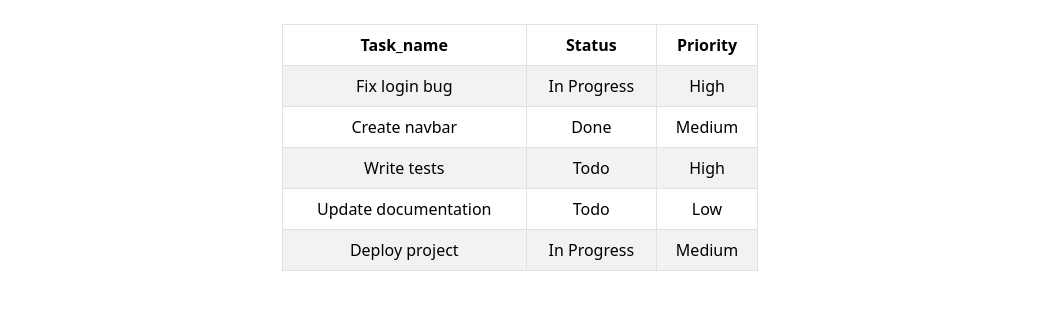
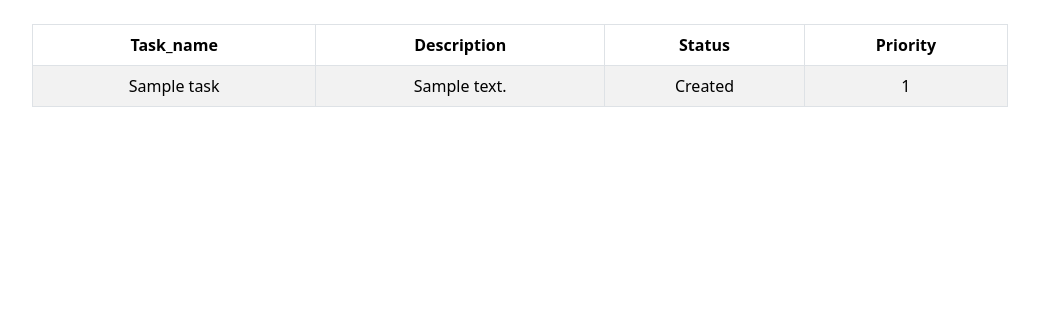
Before and after one commit to asmpc/Django, a Django app: page /tasks/tasks in a window 1280 px wide. Shown: the part 56-366 px from the top of the page, without its empty margins (120-1159 px from the left). Run offline with Django 5.2, Linux system fonts and the light colour scheme; tables that the repository leaves empty hold one stand-in row (values such as "Sample post").

Commit message:
+ changed views & templates

```diff
--- a/src/task_manager/views.py
+++ b/src/task_manager/views.py
@@ -1,6 +1,8 @@
 from django.shortcuts import render
 
 from django.http import HttpResponse
+
+from task_manager.models import Tasks
 
 # MTV
 def index(request):
@@ -22,15 +24,8 @@ def user(request):
     return render (request,"users.html", context=context)
 
 def task(request):
-    tasks = [
-        {"task_name": "Fix login bug", "status": "in progress", "priority": "high"},
-        {"task_name": "Create navbar", "status": "done", "priority": "medium"},
-        {"task_name": "Write tests", "status": "todo", "priority": "high"},
-        {"task_name": "Update documentation", "status": "todo", "priority": "low"},
-        {"task_name": "Deploy project", "status": "in progress", "priority": "medium"}
-    ]
 
     context = {
-        'tasks': tasks,
+        'tasks': Tasks.objects.all().order_by('id')
     }
     return render (request,"tasks.html", context=context)
--- a/templates/tasks/tasks.html
+++ b/templates/tasks/tasks.html
@@ -23,12 +23,13 @@
 }
 </style>
 
-<div class="container mt-4" style="max-width: 500px;">
+<div class="container mt-4" style="max-width: 1000px;">
 
 <table class="table table-bordered table-striped text-center table-emerald">
   <thead>
     <tr>
       <th scope="col">Task_name</th>
+      <th scope="col">Description</th>
       <th scope="col">Status</th>
       <th scope="col">Priority</th>
     </tr>
@@ -36,7 +37,12 @@
   <tbody>
   {% for task in tasks %}
     <tr>
-      <td>{{ task.task_name }}</td>
+      <td>{{ task.name }}</td>
+      {% if task.description is not None %}
+        <td>{{ task.description }}</td>
+      {% else %}
+        <td></td>
+      {% endif %}
       <td>{{ task.status | title }}</td>
       <td>{{ task.priority | title}}</td>
     </tr>
```
Also changed, not shown: 1 other file.
